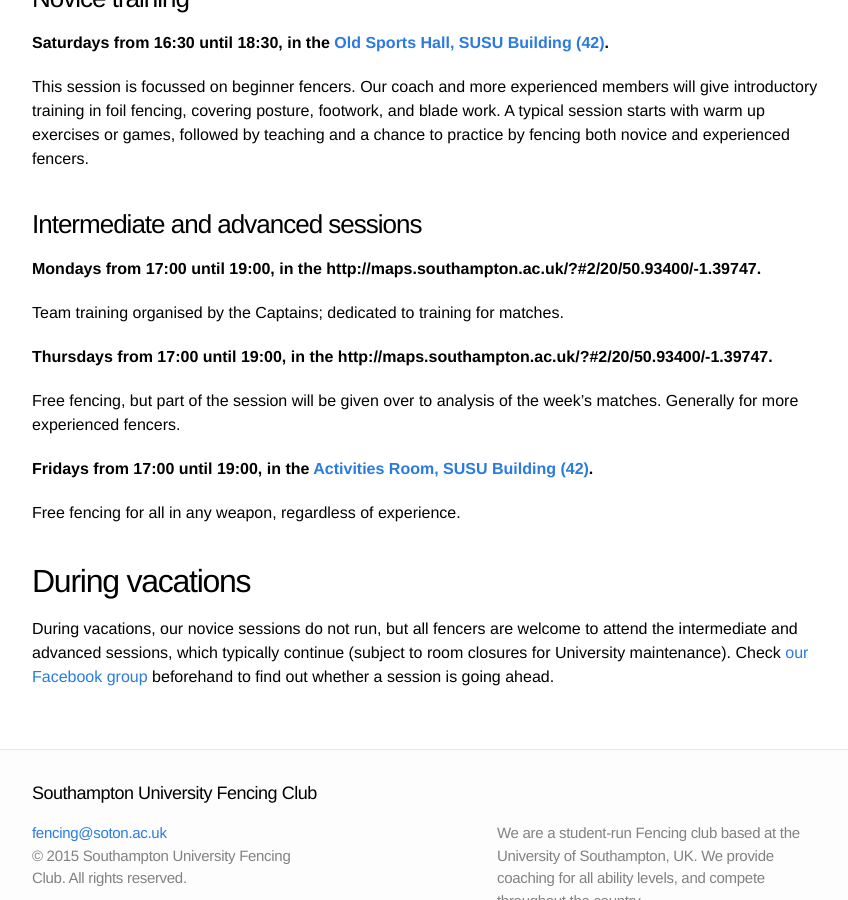
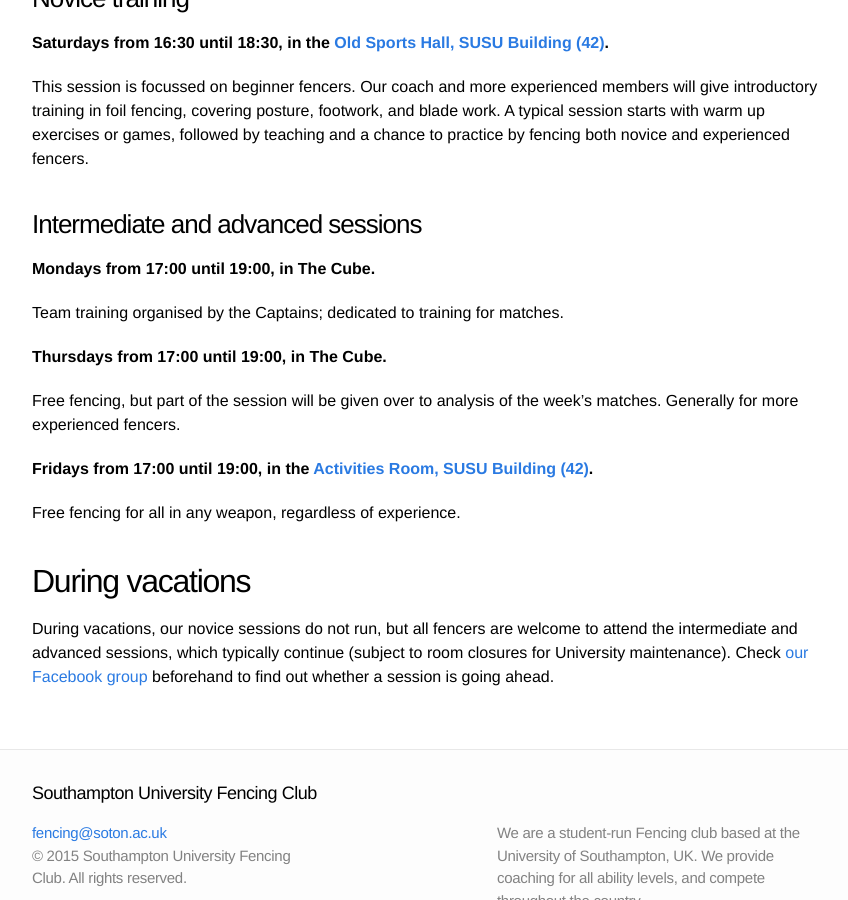
Before and after one commit to sotonfencing/sotonfencing.github.io, a Jekyll site: the page built from training.md, in a window 1280 px wide and 900 px high, scrolled down 625 px. Shown: the whole window, without its empty margins (208-1056 px from the left). Built offline with Jekyll 4.4.1, drawn with Linux system fonts in a browser that asks for light colours.

Commit message:
Update training.md
Weblinks issues

```diff
--- a/training.md
+++ b/training.md
@@ -27,11 +27,11 @@ This session is focussed on beginner fencers. Our coach and more experienced mem
 
 ### Intermediate and advanced sessions ###
 
-**Mondays from 17:00 until 19:00, in the http://maps.southampton.ac.uk/?#2/20/50.93400/-1.39747.**
+**Mondays from 17:00 until 19:00, in The Cube.**
 
 Team training organised by the Captains; dedicated to training for matches.
 
-**Thursdays from 17:00 until 19:00, in the http://maps.southampton.ac.uk/?#2/20/50.93400/-1.39747.**
+**Thursdays from 17:00 until 19:00, in The Cube.**
 
 Free fencing, but part of the session will be given over to analysis of the week's matches. Generally for more experienced fencers.
 
```
